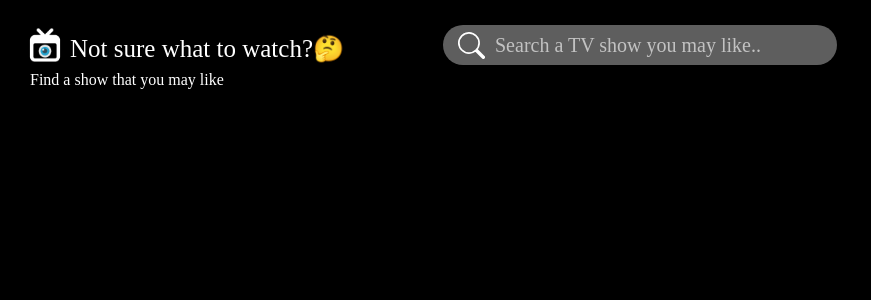
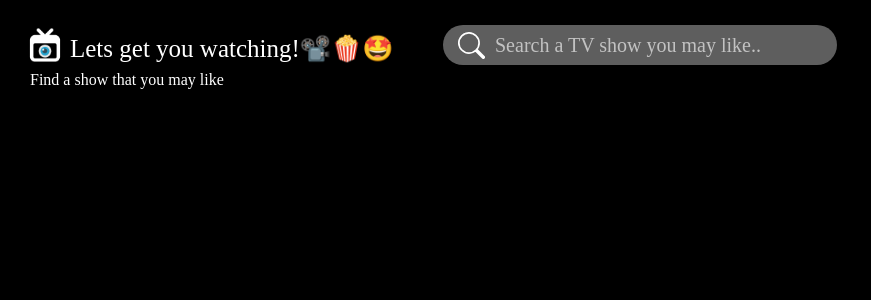
Before and after one commit to Aishwarya9425/react-tv-show-adviser, a React (Create React App) app: page / in a window 1280 px wide. Shown: the top 300 px of the page, without its empty margins (0-871 px from the left). Built offline with nearby package versions, Linux system fonts and the light colour scheme; no server answers; a web font is replaced by a local one.

Commit message:
Update App.jsx

```diff
--- a/src/App.jsx
+++ b/src/App.jsx
@@ -88,7 +88,7 @@ export function App() {
           <div className="col-4">
             <Logo
               img={LogoImage}
-              title="Not sure what to watch?🤔"
+              title="Lets get you watching!📽️🍿🤩"
               subtitle="Find a show that you may like"
             />
           </div>
```
